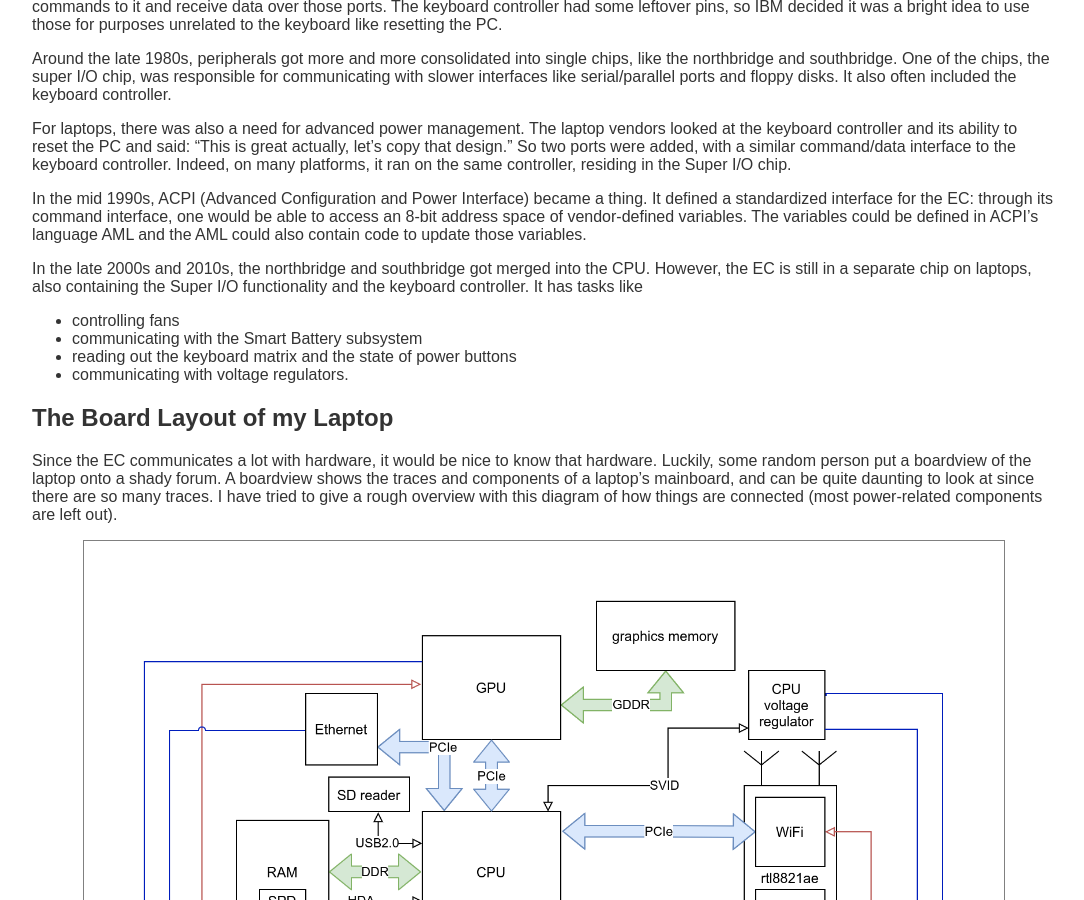
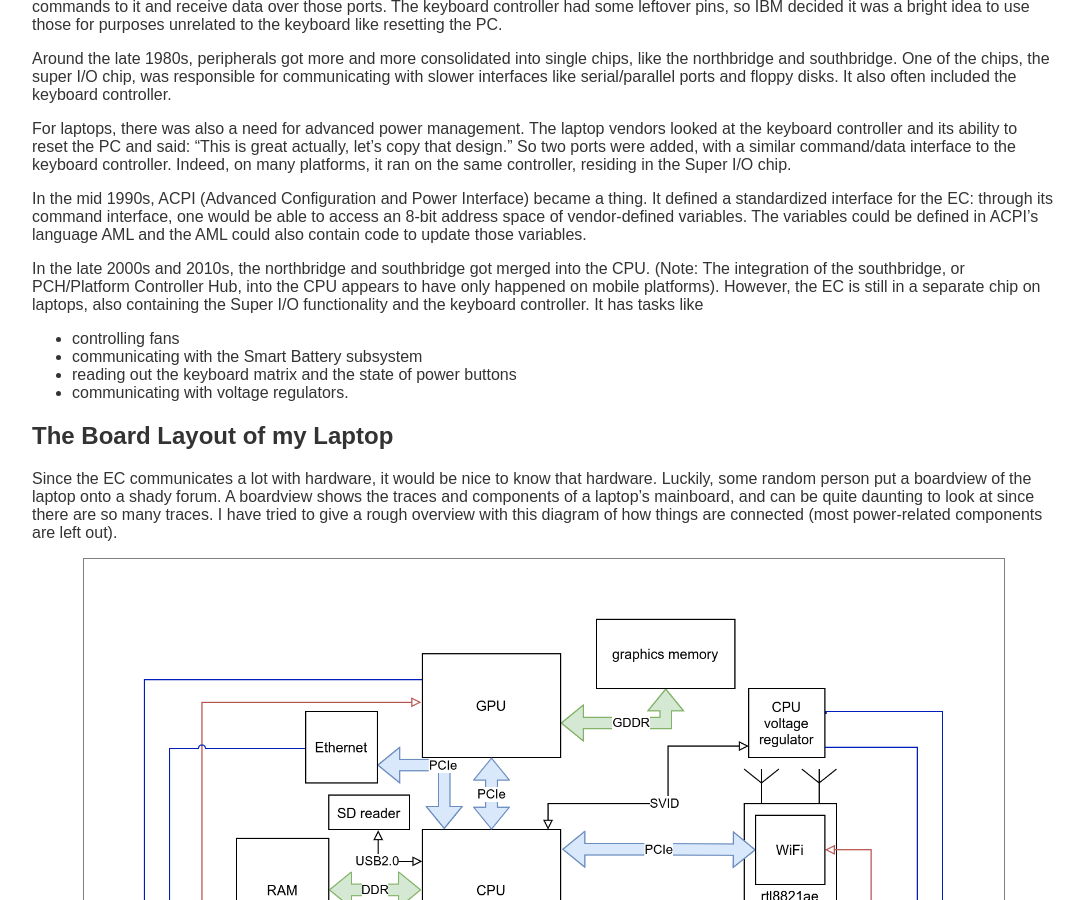
Before and after one commit to 8051Enthusiast/8051Enthusiast.github.io, a Jekyll site: the page built from _posts/2021-07-05-001-EC_legacy.md, in a window 1280 px wide and 900 px high, scrolled down 466 px. Shown: the whole window, without its empty margins (96-1180 px from the left). Built offline with Jekyll 4.4.1, drawn with Linux system fonts in a browser that asks for light colours.

Commit message:
add a note on southbridge integration

```diff
--- a/_posts/2021-07-05-001-EC_legacy.md
+++ b/_posts/2021-07-05-001-EC_legacy.md
@@ -35,6 +35,7 @@ through its command interface, one would be able to access an 8-bit address spac
 The variables could be defined in ACPI's language AML and the AML could also contain code to update those variables.
 
 In the late 2000s and 2010s, the northbridge and southbridge got merged into the CPU.
+(Note: The integration of the southbridge, or PCH/Platform Controller Hub, into the CPU appears to have only happened on mobile platforms).
 However, the EC is still in a separate chip on laptops, also containing the Super I/O functionality and the keyboard controller.
 It has tasks like
 * controlling fans
```
